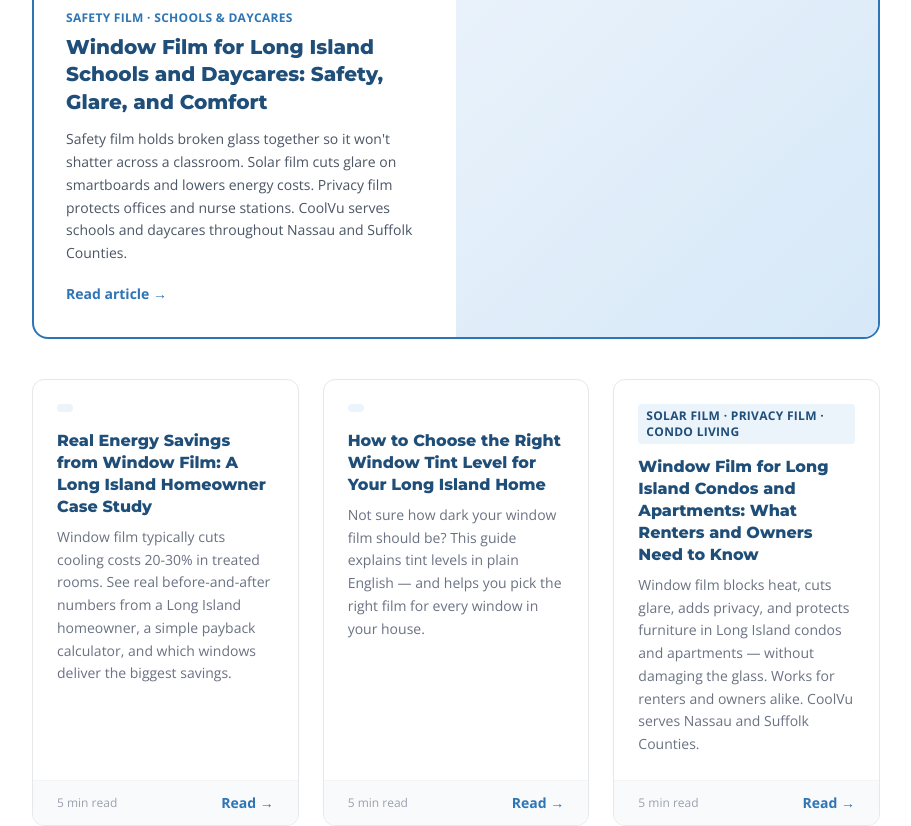
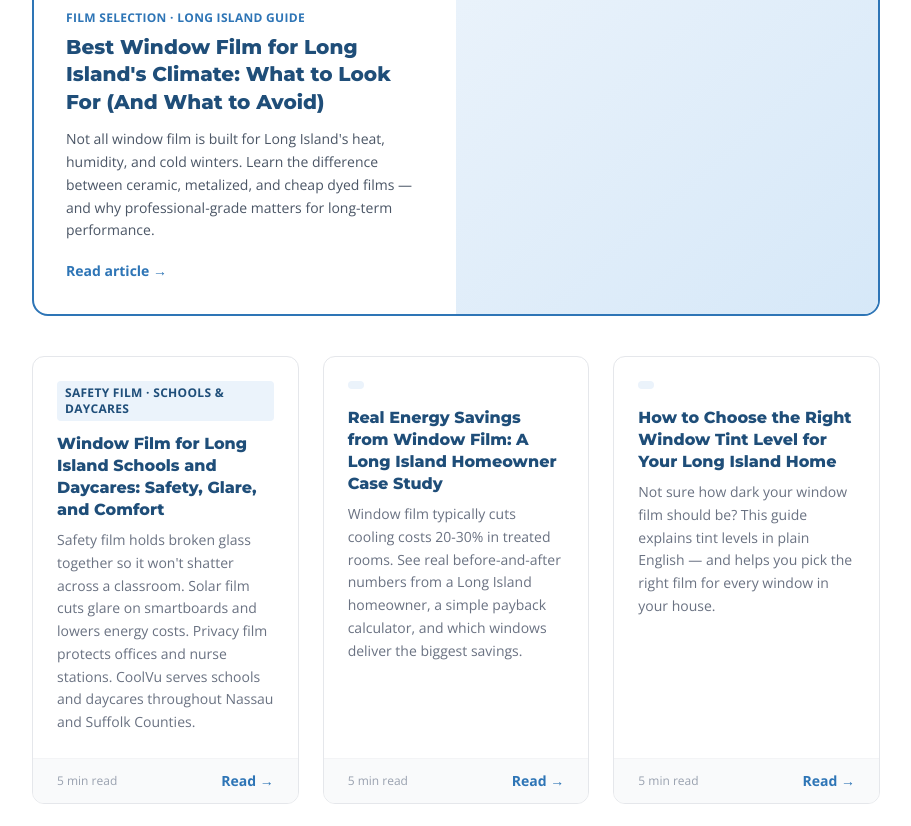
Before and after one commit to pjs8875/CoolVu, a Next.js app: page /blog in a window 1280 px wide. Shown: the part 581-1407 px from the top of the page, without its empty margins (184-1095 px from the left). Built offline with nearby package versions, Linux system fonts and the light colour scheme; no server answers.

Commit message:
Update blog index: add best window film brands article

```diff
--- a/components/blog/BlogIndexPage.tsx
+++ b/components/blog/BlogIndexPage.tsx
@@ -3,6 +3,14 @@ import Navbar from "@/components/Navbar";
 import Footer from "@/components/Footer";
 
 const posts = [
+  {
+    title: "Best Window Film for Long Island's Climate: What to Look For (And What to Avoid)",
+    excerpt: "Not all window film is built for Long Island's heat, humidity, and cold winters. Learn the difference between ceramic, metalized, and cheap dyed films — and why professional-grade matters for long-term performance.",
+    date: "May 26, 2026",
+    slug: "best-window-film-brands-long-island",
+    readTime: "6 min read",
+    tag: "Film Selection · Long Island Guide",
+  },
   {
     title: "Window Film for Long Island Schools and Daycares: Safety, Glare, and Comfort",
     excerpt: "Safety film holds broken glass together so it won't shatter across a classroom. Solar film cuts glare on smartboards and lowers energy costs. Privacy film protects offices and nurse stations. CoolVu serves schools and daycares throughout Nassau and Suffolk Counties.",
```
